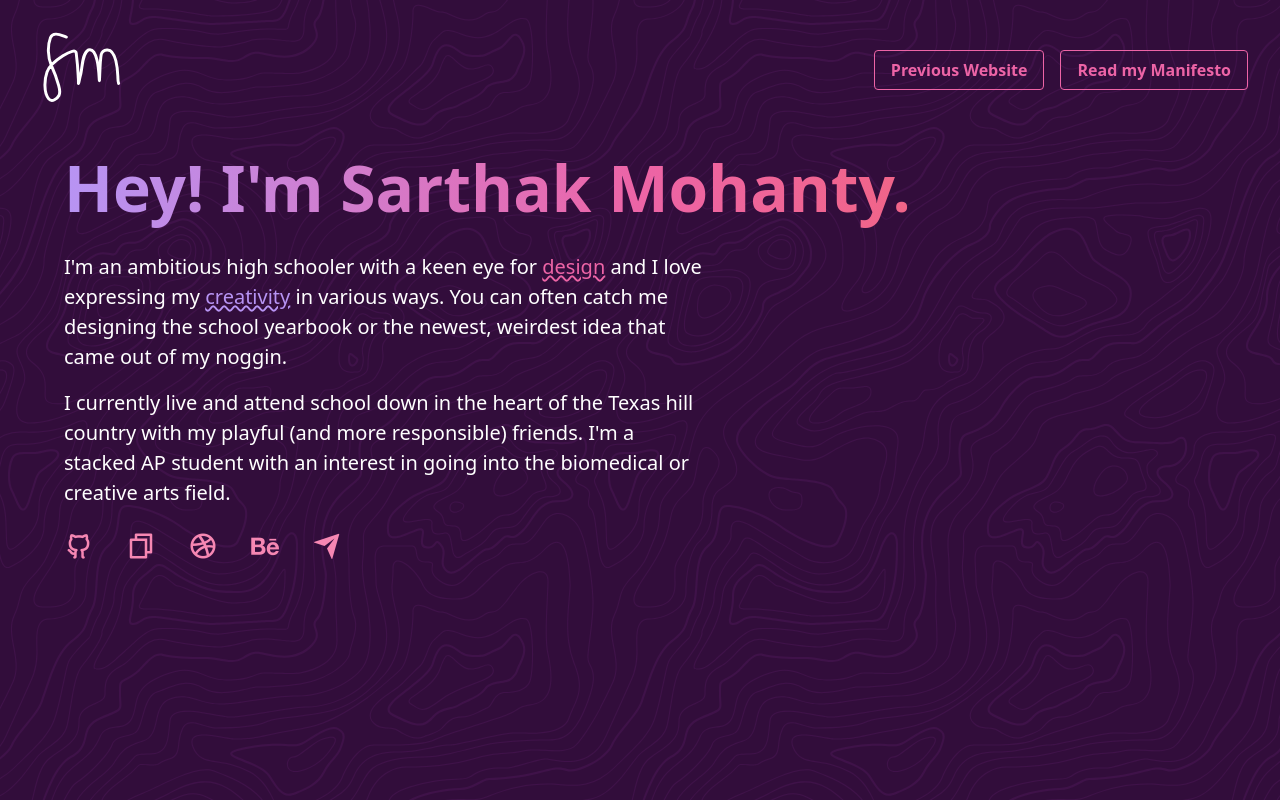
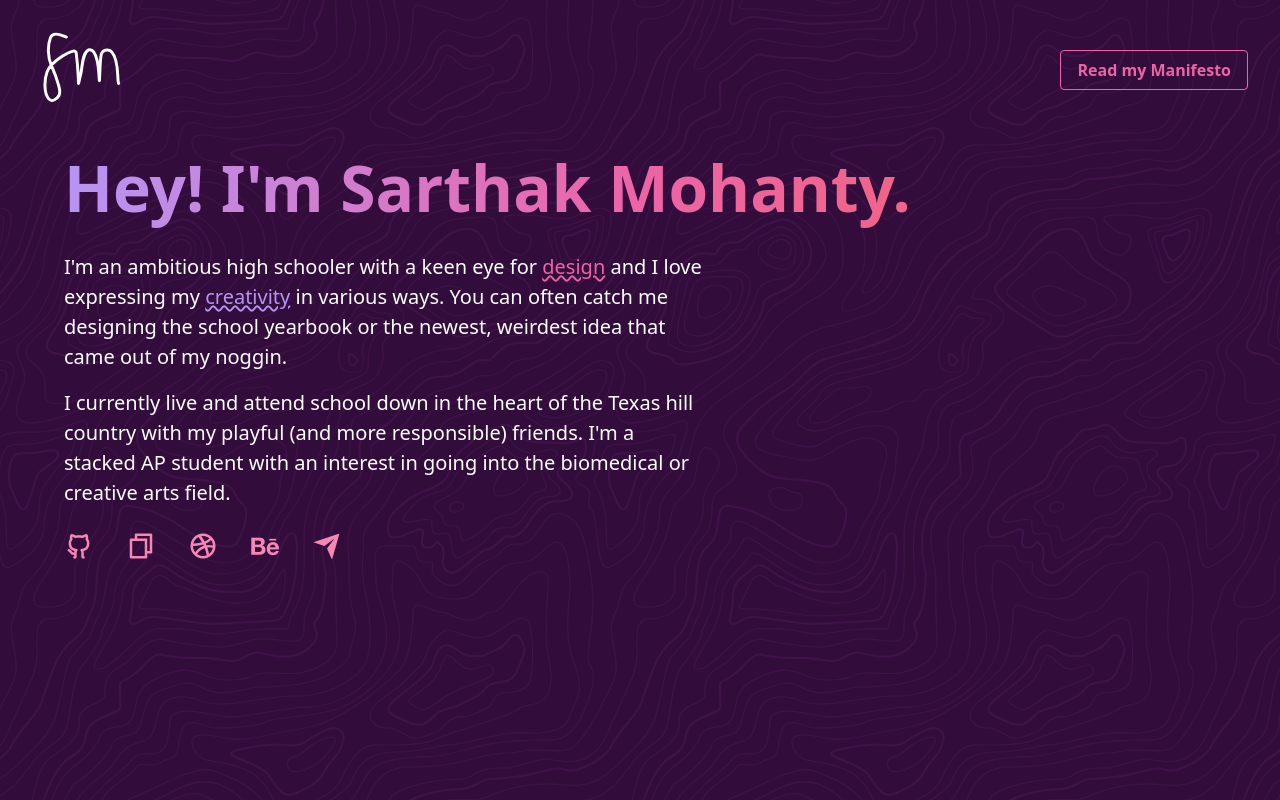
Before and after one commit to sarthaktexas/website-v2, a Next.js app: page / in a window 1280 px wide. Built offline with nearby package versions, Linux system fonts and the light colour scheme.

Commit message:
🔥 remove button

```diff
--- a/components/nav.js
+++ b/components/nav.js
@@ -2,7 +2,6 @@
 import Image from 'next/image'
 
 const links = [
-  { href: 'https://github.com/sarthaktexas/website', label: 'Previous Website' },
   { href: '/manifesto', label: 'Read my Manifesto' }
 ]
 
@@ -23,7 +22,7 @@
             </a>
           </Link>
         </li>
-        <ul className="flex justify-between items-center space-x-4">
+        <ul className="flex flex-wrap justify-between items-center space-x-4">
           {links.map(({ href, label }) => (
             <li key={`${href}${label}`}>
               <a href={href} className="bg-transparent hover:bg-pink-500 text-pink-500 font-semibold hover:text-white py-2 px-4 border border-pink-500 hover:border-transparent rounded">
```
